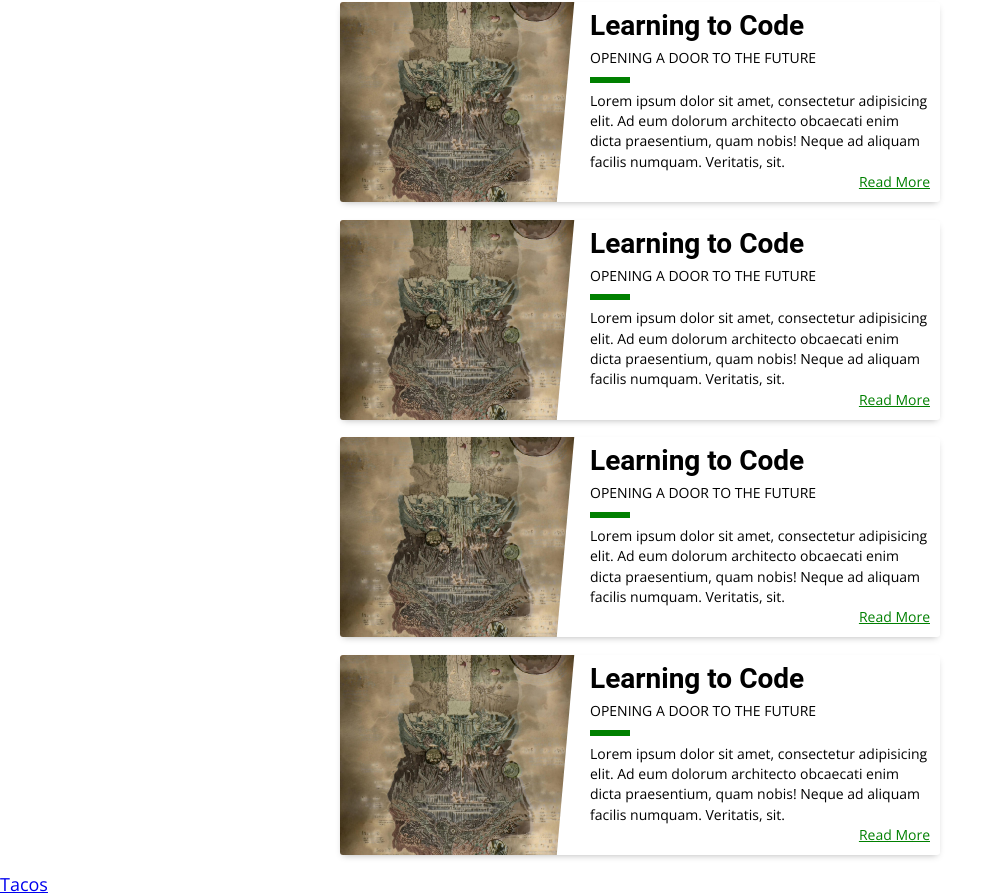
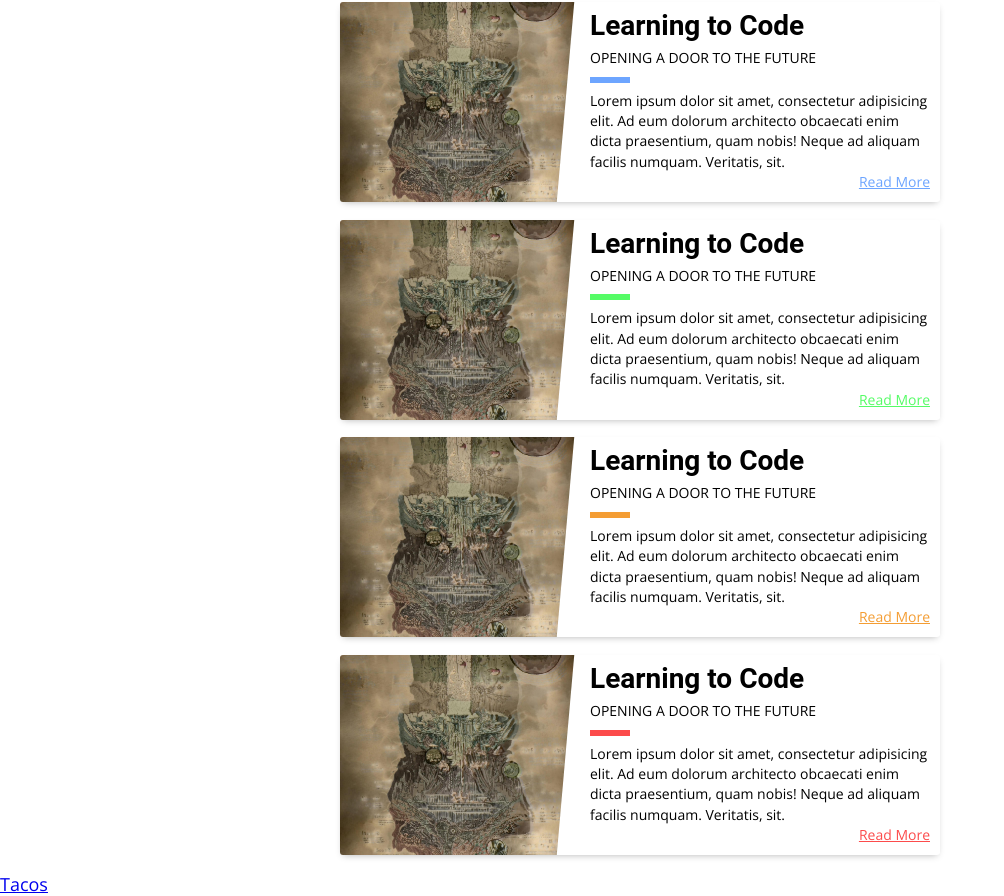
Before and after one commit to Hysumi/react-blog, a React (Create React App) app: page / in a window 1280 px wide. Shown: the part 498-1394 px from the top of the page, without its empty margins (0-1004 px from the left). Built offline with nearby package versions, Linux system fonts and the light colour scheme.

Commit message:
FeaturedCard: Muda as cores do card dinamicamente de acordo com o tipo

```diff
--- a/src/components/Cards/FeaturedCard/FeaturedCard.js
+++ b/src/components/Cards/FeaturedCard/FeaturedCard.js
@@ -21,7 +21,8 @@ export class FeaturedCard extends Component {
         super(props);
 
         this.state = {
-            isMouseHover: false
+            isMouseHover: false,
+            cardType: this.props.cardType
         };
 
         this.mouseHoverEnter = this.mouseHoverEnter.bind(this);
@@ -47,7 +48,7 @@ export class FeaturedCard extends Component {
                 <CardDetails isHover={this.state.isMouseHover}>
                     <CardItem>
                         <BookmarkIcon/>
-                        <CardLink to="/">
+                        <CardLink cardcolor={this.state.cardType} to="/">
                             Teste
                         </CardLink>
                     </CardItem>
@@ -57,18 +58,18 @@ export class FeaturedCard extends Component {
                     <CardItem>
                         <CardTags>
                             <TagsIcon/>
-                            <CardTag><CardLink to="/">Learn</CardLink></CardTag>
-                            <CardTag><CardLink to="/">Code</CardLink></CardTag>
-                            <CardTag><CardLink to="/">HTML</CardLink></CardTag>
-                            <CardTag><CardLink to="/">CSS</CardLink></CardTag>
+                            <CardTag><CardLink cardcolor={this.state.cardType} to="/">Learn</CardLink></CardTag>
+                            <CardTag><CardLink cardcolor={this.state.cardType} to="/">Code</CardLink></CardTag>
+                            <CardTag><CardLink cardcolor={this.state.cardType} to="/">HTML</CardLink></CardTag>
+                            <CardTag><CardLink cardcolor={this.state.cardType} to="/">CSS</CardLink></CardTag>
                         </CardTags>
                     </CardItem>
                 </CardDetails>
                 <CardDescriptionContainer>
                     <CardTitle>Learning to Code</CardTitle>
                     <CardSubTitle>Opening a door to the future</CardSubTitle>
-                    <CardSummary>Lorem ipsum dolor sit amet, consectetur adipisicing elit. Ad eum dolorum architecto obcaecati enim dicta praesentium, quam nobis! Neque ad aliquam facilis numquam. Veritatis, sit.</CardSummary>
-                    <CardReadMore to="/">
+                    <CardSummary cardcolor={this.state.cardType}>Lorem ipsum dolor sit amet, consectetur adipisicing elit. Ad eum dolorum architecto obcaecati enim dicta praesentium, quam nobis! Neque ad aliquam facilis numquam. Veritatis, sit.</CardSummary>
+                    <CardReadMore cardcolor={this.state.cardType} to="/">
                         Read More
                     </CardReadMore>
                 </CardDescriptionContainer>
--- a/src/components/Cards/FeaturedCard/FeaturedCard.style.js
+++ b/src/components/Cards/FeaturedCard/FeaturedCard.style.js
@@ -86,7 +86,7 @@ export const CardLink = styled(Link)`
     color: inherit;
 	border-bottom: 1px dotted;
 	&:hover {
-		color: green;
+		color: ${(props) => props.cardcolor};
 	}
 `;
 
@@ -150,7 +150,7 @@ export const CardSummary = styled.p`
 
     &:after {
         content: "";
-        background: green;
+        background: ${(props) => props.cardcolor};
         height: 6px;
         width: 40px;
 
@@ -162,7 +162,7 @@ export const CardSummary = styled.p`
 `;
 
 export const CardReadMore = styled(Link)`
-    color: green;
+    color: ${(props) => props.cardcolor};
     margin-bottom: 10px;
     float: right;
 
@@ -188,6 +188,6 @@ export const CardReadMore = styled(Link)`
 
         border-top: 5px solid transparent;
         border-bottom: 5px solid transparent;
-        border-left: 5px solid green;
+        border-left: 5px solid ${(props) => props.cardcolor};
     }
 `;
--- a/src/containers/Home/Home.js
+++ b/src/containers/Home/Home.js
@@ -5,6 +5,9 @@ import { Container } from "../../theme/grid";
 // Components
 import { FeaturedCard } from "../../components/Cards/FeaturedCard/FeaturedCard";
 import { Banner } from "../../components/Banner/Banner";
+
+import { GamesColor, TutorialsColor, BlogColor, AboutColor } from "../../theme/variables";
+
 export default class Home extends Component {
     render () {
         return (
@@ -13,12 +16,12 @@ export default class Home extends Component {
 
                 <Container>
                     <Page>
-                        <FeaturedCard/>
-                        <FeaturedCard/>
+                        <FeaturedCard cardType={ GamesColor }/>
+                        <FeaturedCard cardType={ TutorialsColor }/>
 
-                        <FeaturedCard/>
+                        <FeaturedCard cardType={ BlogColor }/>
 
-                        <FeaturedCard/>
+                        <FeaturedCard cardType={ AboutColor }/>
 
                     </Page>
 
```
